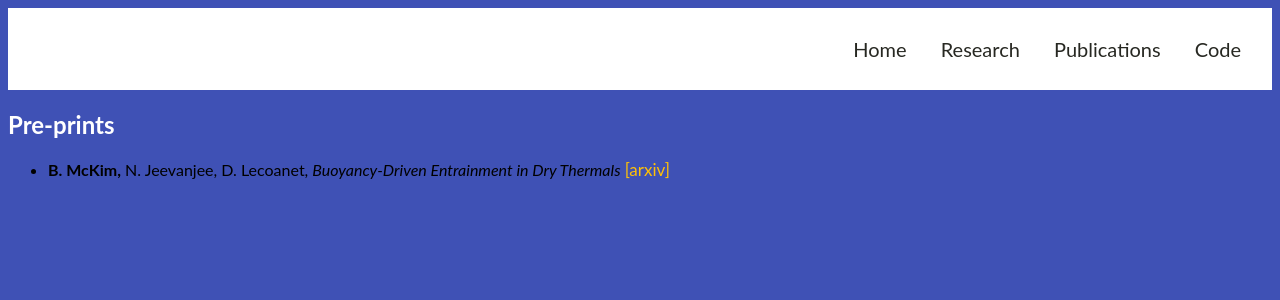
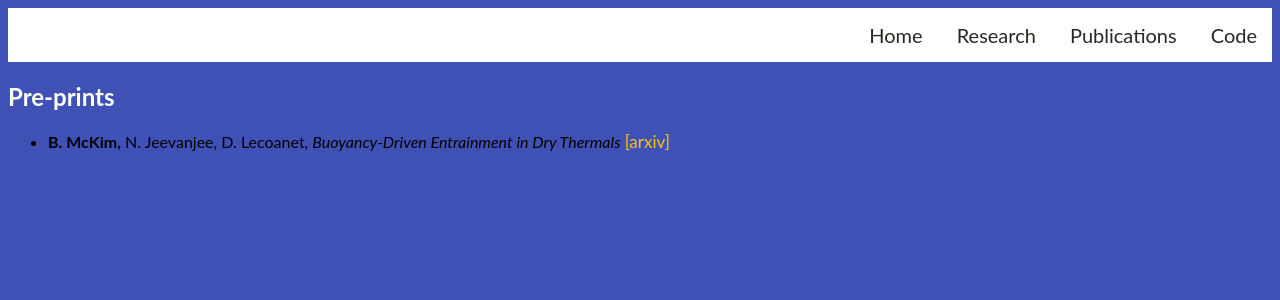
Before and after one commit to mckimb/mckimb.github.io, a Jekyll site: the page built from papers/index.html, in a window 1280 px wide. Shown: the top 300 px of the page. Built offline with Jekyll 4.4.1, drawn with Linux system fonts in a browser that asks for light colours.

Commit message:
Update main.css

```diff
--- a/css/main.css
+++ b/css/main.css
@@ -184,7 +184,8 @@ nav ul li, footer ul li {
 .topnav {
     \\ border:2px solid #272822;
     \\ border:2px solid #3f51b5;
-    padding: 14px 16px;
+    \\ padding: 14px 16px;
+    width: 100%;
     background-color: white;
     overflow: hidden;
     \\ border-width:2px 0;
```
